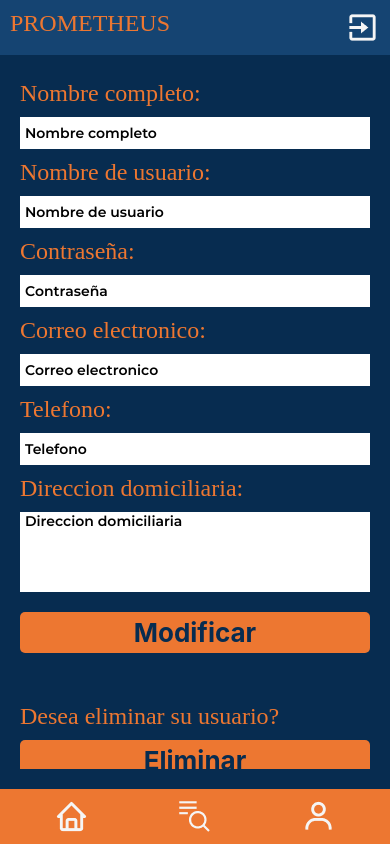
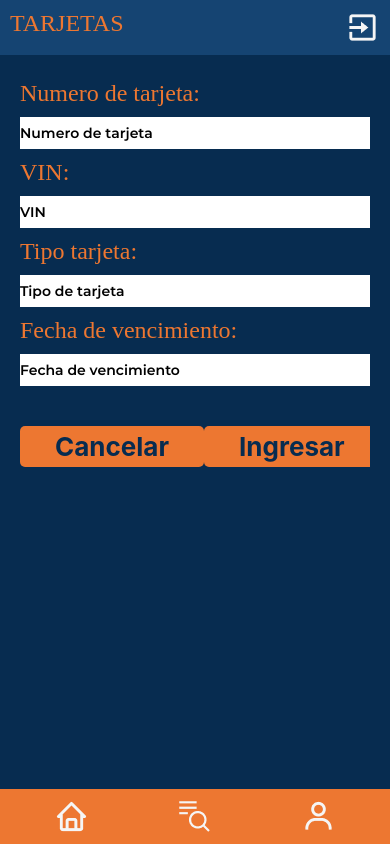
Before and after one commit to thebryanmartinez/ProyectoMovil2ReactUsuario, a React Native app: screen /Tarjetas in a window 390 px wide. Built offline with nearby package versions, Linux system fonts and the light colour scheme; a web font is replaced by a local one.

Commit message:
Interfaz de tarjetas creada

```diff
--- a/src/componentes/productos.js
+++ b/src/componentes/productos.js
@@ -65,7 +65,7 @@ export default function App({ navigation }) {
           <Pressable onPress={() => navigation.replace('Producto')}>
               <Image source={require('../../assets/img/search.png')}/>
           </Pressable>
-          <Pressable >
+          <Pressable onPress={() => navigation.replace('Usuarios')}>
             <Image source={require('../../assets/img/user.png')}/>
           </Pressable>
         </View>
--- a/src/componentes/tarjetas.js
+++ b/src/componentes/tarjetas.js
@@ -21,31 +21,26 @@ export default function App({ navigation }) {
     <SafeAreaView style={styles.fondo}>
       <View style={styles.container}>
         <View style={styles.header}>
-            <Text style={styles.tituloPrometheus}>PROMETHEUS</Text>
+            <Text style={styles.tituloPrometheus}>TARJETAS</Text>
             <Pressable onPress={() => navigation.replace('Login')}>
                 <Image source={require('../../assets/img/exit.png')}/>
             </Pressable>
           </View>
             <ScrollView style={styles.main}>
-              <Text style={styles.texto}>Nombre completo: </Text>
-              <TextInput style={styles.entradaTexto} onChangeText={setNombre_Completo} placeholder='Nombre completo'></TextInput>
-              <Text style={styles.texto}>Nombre de usuario: </Text>
-              <TextInput style={styles.entradaTexto}  onChangeText={setNombre_Usuario} placeholder='Nombre de usuario'></TextInput>
-              <Text style={styles.texto}>Contraseña: </Text>
-              <TextInput style={styles.entradaTexto}  onChangeText={setContrasena_Encriptada} placeholder='Contraseña'></TextInput>
-              <Text style={styles.texto}>Correo electronico: </Text>
-              <TextInput style={styles.entradaTexto} onChangeText={setCorreo} placeholder='Correo electronico'></TextInput>
-              <Text style={styles.texto}>Telefono: </Text>
-              <TextInput style={styles.entradaTexto} onChangeText={setTelefono} placeholder='Telefono'></TextInput>
-              <Text style={styles.texto}>Direccion domiciliaria: </Text>
-              <TextInput style={styles.entradaArea} maxLength={255} onChangeText={setDireccion_Usuario} placeholder='Direccion domiciliaria' multiline={true} ></TextInput>
-              <Pressable style={styles.botones}  title="Modificar">
-                    <Text style={styles.tituloBotones}>Modificar</Text>
+              <Text style={styles.texto}>Numero de tarjeta: </Text>
+              <TextInput style={styles.entradaTexto} onChangeText={setNombre_Completo} placeholder='Numero de tarjeta'></TextInput>
+              <Text style={styles.texto}>VIN: </Text>
+              <TextInput style={styles.entradaTexto}  onChangeText={setNombre_Usuario} placeholder='VIN'></TextInput>
+              <Text style={styles.texto}>Tipo tarjeta: </Text>
+              <TextInput style={styles.entradaTexto}  onChangeText={setContrasena_Encriptada} placeholder='Tipo de tarjeta'></TextInput>
+              <Text style={styles.texto}>Fecha de vencimiento: </Text>
+              <TextInput style={styles.entradaTexto} onChangeText={setCorreo} placeholder='Fecha de vencimiento'></TextInput>
+              <View style={styles.contenedorBotones}>
+                <Pressable style={styles.botones} title="Cancelar" onPress={() => navigation.replace('Login')}>
+                    <Text style={styles.tituloBotones}>Cancelar</Text>
                 </Pressable>
-              <View style={styles.eliminarUsuario}>
-                <Text style={styles.texto}>Desea eliminar su usuario?</Text>
-                <Pressable style={styles.botones}  title="Eliminar">
-                    <Text style={styles.tituloBotones}>Eliminar</Text>
+                <Pressable style={styles.botones}  title="Ingresar" >
+                    <Text style={styles.tituloBotones}>Ingresar</Text>
                 </Pressable>
               </View>
             </ScrollView>
@@ -56,7 +51,7 @@ export default function App({ navigation }) {
             <Pressable onPress={() => navigation.replace('Producto')}>
                 <Image source={require('../../assets/img/search.png')}/>
             </Pressable>
-            <Pressable >
+            <Pressable onPress={() => navigation.replace('Usuarios')}>
             <Image source={require('../../assets/img/user.png')}/>
             </Pressable>
         </View>
@@ -118,13 +113,14 @@ const styles = StyleSheet.create({
       display: 'flex',
       flexDirection: 'row',
       justifyContent: 'space-evenly',
+      marginTop: 20,
     },
     botones: {
       marginTop: 10,
       paddingTop: 5,
       paddingBottom: 5,
-        paddingLeft: 30,
-        paddingRight: 30,
+      paddingLeft: 35,
+      paddingRight: 35,
       borderRadius: 5,
       backgroundColor: '#ed7731',
       justifyContent: 'center',
@@ -135,33 +131,5 @@ const styles = StyleSheet.create({
       fontSize: 26,
       fontWeight: "700",
     },
-    entradaTexto: {
-        backgroundColor: '#fff',
-        fontFamily: 'montserrat-semibold',
-        height: 32,
-        marginTop: 10,
-        marginBottom: 10,
-        paddingLeft: 5,
-    },
-    entradaArea: {
-        backgroundColor: '#fff',
-        fontFamily: 'montserrat-semibold',
-        height: 80,
-        marginTop: 10,
-        marginBottom: 10,
-        paddingLeft: 5,
-    },
-    contenedorBotones: {
-      display: 'flex',
-      flexDirection: 'row',
-      justifyContent: 'space-evenly',
-    },
-    tituloBotones: {
-      color: "#072C50",
-      fontSize: 26,
-      fontWeight: "700",
-    },
-    eliminarUsuario: {
-        marginTop: 50,
-    },
+
 });
--- a/src/componentes/usuarios.js
+++ b/src/componentes/usuarios.js
@@ -56,7 +56,7 @@ export default function App({ navigation }) {
             <Pressable onPress={() => navigation.replace('Producto')}>
                 <Image source={require('../../assets/img/search.png')}/>
             </Pressable>
-            <Pressable >
+            <Pressable onPress={() => navigation.replace('Usuarios')}>
             <Image source={require('../../assets/img/user.png')}/>
             </Pressable>
         </View>
```
Also changed, not shown: src/componentes/principal.js (line endings or trailing spaces). Lines whose indentation alone changed are shown as unchanged.
